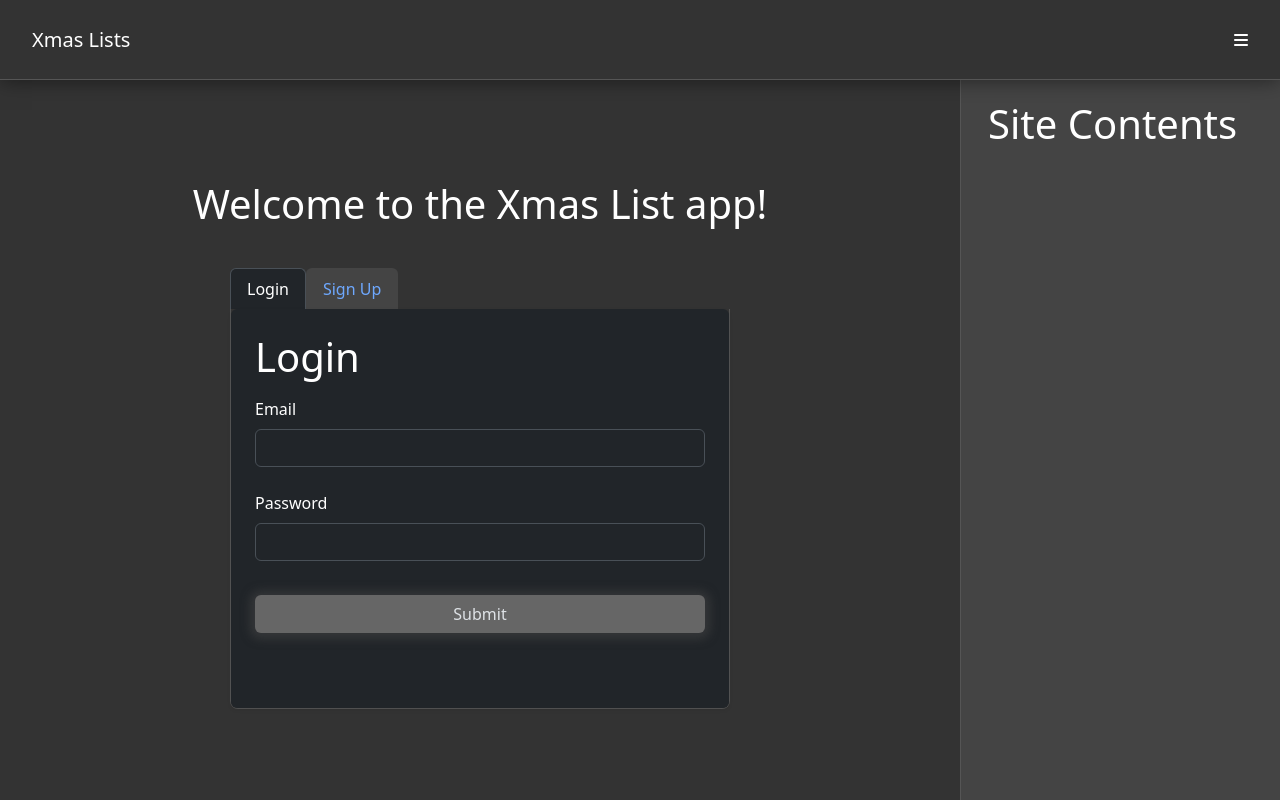
After one commit to tylerapear/xmas_list_app, a Django app: template django_project/mysite/templates/mysite/login.html in a window 1280 px wide. The commit adds this page. Run offline with Django 4.2, Linux system fonts and the light colour scheme; the template is opened without the code that fills it, so the values that code supplies are empty.

Commit message:
adds login/signup functionality

```diff
--- a/django_project/mysite/static/mysite/css/styles.css
+++ b/django_project/mysite/static/mysite/css/styles.css
@@ -31,6 +31,10 @@ body {
     height: calc(100vh - 10vh)
 }
 
+.feature-section {
+    height: calc(100vh - 10vh)
+}
+
 .other-side {
     background-color: var(--bs-background-secondary);
     border-left: 1px solid var(--bs-border-primary);
@@ -47,3 +51,62 @@ body {
     list-style-type: none;
     width: 40vw
 }
+
+.login-title {
+    margin-top: 100px;
+    margin-bottom: 40px;
+}
+
+.login-form {
+  width: 100%;
+  height: 100%;
+}
+
+.nav-link {
+    background-color: var(--bs-background-secondary);
+}
+
+/* Remove margin between tabs and tab content */
+.nav-tabs {
+    margin-bottom: 0 !important; /* Remove the default margin below the tabs */
+    border-bottom: none; /* Remove the bottom border of the tabs */
+}
+
+/* Remove padding from the nav-link elements */
+.nav-tabs .nav-link {
+    margin: 0 !important; /* Remove any margin from the nav links */
+    padding: 0.5rem 1rem; /* Optional: Adjust padding for better spacing */
+}
+
+/* Ensure only the active tab is visible */
+.tab-pane {
+    position: absolute; /* Position the forms absolutely within the tab-content container */
+    padding: 0;
+    margin: 0;
+    top: 0;
+    left: 0;
+    width: 100%;
+    height: 100%;
+    display: none; /* Hide inactive tabs completely */
+    align-items: center;
+    justify-content: center;
+    z-index: 0; /* Ensure inactive tabs are behind the active tab */
+}
+
+.tab-pane.show.active {
+    display: flex; /* Show the active tab */
+    z-index: 1; /* Bring the active tab to the front */
+}
+
+/* Ensure the tab content container has a fixed height */
+.tab-content {
+    position: relative;
+    padding: 0;
+    margin: 0;
+    height: 400px; /* Set a fixed height for the tab content */
+    margin-top: -1px; /* Remove the gap between tabs and forms */
+    background-color: var(--bs-background-primary); /* Optional: Set background color for the tab content */
+    border: 1px solid var(--bs-border-primary); /* Optional: Add a border to the tab content */
+    border-top: none; /* Remove the top border to connect tabs and forms seamlessly */
+    border-radius: 0 0 0.5rem 0.5rem; /* Optional: Add rounded corners to the bottom of the tab content */
+}
--- a/django_project/mysite/templates/mysite/base.html
+++ b/django_project/mysite/templates/mysite/base.html
@@ -37,5 +37,6 @@
         </div>
     </div>
     {% endblock main_content %}
+    <script src="https://cdn.jsdelivr.net/npm/bootstrap@5.3.2/dist/js/bootstrap.bundle.min.js" integrity="sha384-C6RzsynM9kWDrMNeT87bh95OGNyZPhcTNXj1NW7RuBCsyN/o0jlpcV8Qyq46cDfL" crossorigin="anonymous"></script>
 </body>
 </html>
--- a/django_project/mysite/templates/mysite/index.html
+++ b/django_project/mysite/templates/mysite/index.html
@@ -3,7 +3,7 @@
 {% block feature %}
 <div class="container d-flex flex-column feature-section">
     <div class="flex-grow-1">
-        <h1 class="title-section">Welcome to the Xmas List App!</h1>
+        <h1 class="title-section">Welcome to the Xmas List App, {{ user.username }}!</h1>
         <a href="{% url 'xmas_lists:index' %}" class="btn btn-lg">View My Lists</a>
     </div>
 </div>
--- /dev/null
+++ b/django_project/mysite/templates/mysite/login.html
@@ -0,0 +1,61 @@
+{% extends "mysite/base.html" %}
+
+{% block feature %}
+<div class="container d-flex flex-column feature-section">
+    <div class="d-flex flex-column flex-grow-1 align-items-center">
+        <h1 class="login-title">Welcome to the Xmas List app!</h1>
+
+        <div class="w-100" style="max-width: 500px;">
+            <!-- TABS -->
+            <ul class="nav nav-tabs" id="authTabs" role="tablist">
+                <li class="nav-item" role="presentation">
+                    <button class="nav-link active" id="login-tab" data-bs-toggle="tab" data-bs-target="#login" type="button" role="tab" aria-controls="login" aria-selected="true">
+                        Login
+                    </button>
+                </li>
+                <li class="nav-item" role="presentation">
+                    <button class="nav-link" id="signup-tab" data-bs-toggle="tab" data-bs-target="#signup" type="button" role="tab" aria-controls="signup" aria-selected="false">
+                        Sign Up
+                    </button>
+                </li>
+            </ul>
+
+            <!-- TAB CONTENT -->
+            <div class="tab-content w-100">
+                <!-- Login Tab -->
+                <div class="tab-pane fade show active d-flex flex-column align-items-center justify-content-center" id="login" role="tabpanel" aria-labelledby="login-tab">
+                    <form action="{% url 'login_user' %}" method="post" class="p-4 rounded shadow-sm bg-dark login-form w-100">
+                        {% csrf_token %}
+                        <fieldset>
+                            <legend><h1>Login</h1></legend>
+                            <label for="login-username" class="form-label">Email</label>
+                            <input type="text" name="username" id="login-username" class="form-control"><br>
+                            <label for="login-password" class="form-label">Password</label>
+                            <input type="password" name="password" id="login-password" class="form-control"><br>
+                        </fieldset>
+                        {% if message %}<p style="color: red"><strong>{{ message }}</strong></p>{% endif %}
+                        <input type="submit" class="btn w-100">
+                    </form>
+                </div>
+
+                <!-- Sign Up Tab -->
+                <div class="tab-pane fade d-flex flex-column align-items-center justify-content-center" id="signup" role="tabpanel" aria-labelledby="signup-tab">
+                    <form action="{% url 'signup' %}" method="post" class="p-4 rounded shadow-sm bg-dark login-form w-100">
+                        {% csrf_token %}
+                        <fieldset>
+                            <legend><h1>Sign Up</h1></legend>
+                            <label for="signup-username" class="form-label">Email</label>
+                            <input type="text" name="username" id="signup-username" class="form-control"><br>
+                            <label for="signup-password" class="form-label">Password</label>
+                            <input type="password" name="password" id="signup-password" class="form-control"><br>
+                        </fieldset>
+                        {% if error_message %}<p style="color: red"><strong>{{ error_message }}</strong></p>{% endif %}
+                        <input type="submit" class="btn w-100">
+                    </form>
+                </div>
+            </div>
+        </div>
+
+    </div>
+</div>
+{% endblock feature %}
--- a/django_project/mysite/urls.py
+++ b/django_project/mysite/urls.py
@@ -22,6 +22,8 @@ from . import views
 app_name = "mysite"
 urlpatterns = [
     path("", views.index, name="index"),
+    path("login-user/", views.login_user, name="login_user"),
+    path("signup", views.signup, name="signup"),
     path("lists/", include("xmas_lists.urls")),
     path('admin/', admin.site.urls),
 ]
```
Also changed, not shown: django_project/mysite/views.py (+28 -4 lines).
